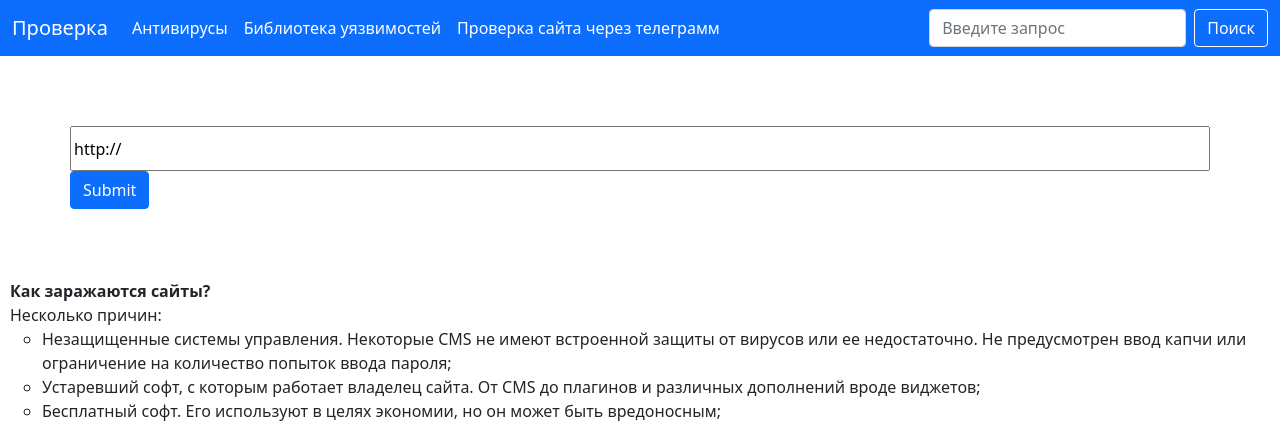
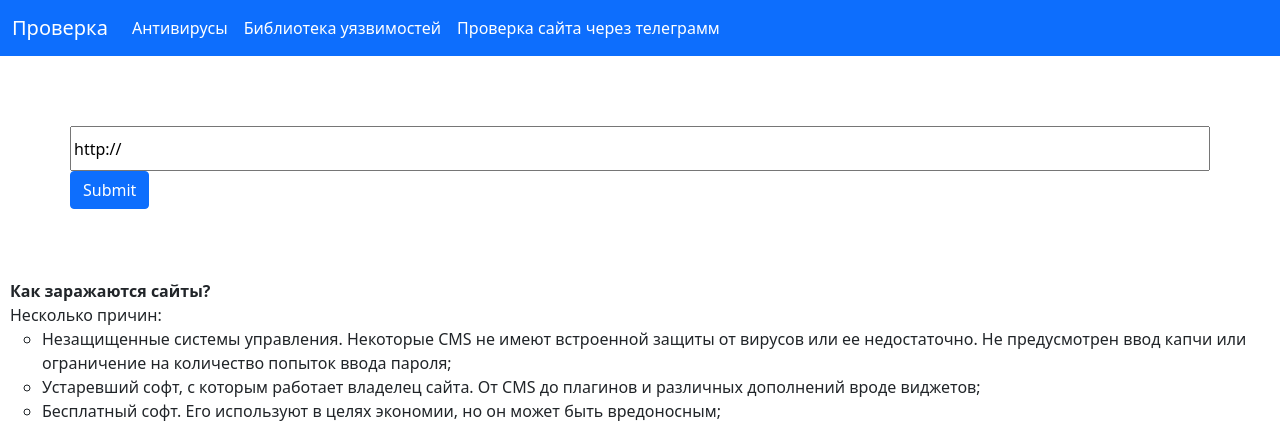
Before and after one commit to AbraBarrett/Project-2021-, a Flask app: template templates/mainpage.html in a window 1280 px wide. Shown: the top 421 px of the page. Run offline with Flask 2, Linux system fonts and the light colour scheme; the template is opened without the code that fills it, so the values that code supplies are empty; some libraries are stand-ins or nearby versions.

Commit message:
Update mainpage.html

```diff
--- a/templates/mainpage.html
+++ b/templates/mainpage.html
@@ -25,10 +25,6 @@
           <a class="nav-link active" aria-current="page" href="/">Проверка сайта через телеграмм</a>
         </li>
       </ul>
-      <form class="d-flex">
-        <input class="form-control me-2" type="search" placeholder="Введите запрос" aria-label="Введите запрос">
-        <button class="btn btn" style="border-color: white;color: white" type="submit">Поиск</button>
-      </form>
     </div>
   </div>
 </nav>
```
